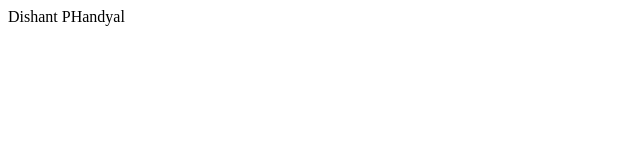
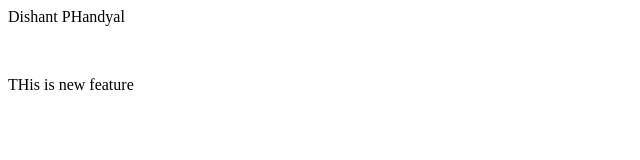
Before and after one commit to dishant-phandyal/localrepo, a plain HTML site: page index.html in a window 1280 px wide. Shown: the whole page, without its empty margins (0-640 px from the left). Drawn offline with Linux system fonts and the light colour scheme.

Commit message:
add new feature

```diff
--- a/index.html
+++ b/index.html
@@ -1 +1,3 @@
 <p>Dishant PHandyal</p>
+<br>
+<p>THis is new feature </p>
```
